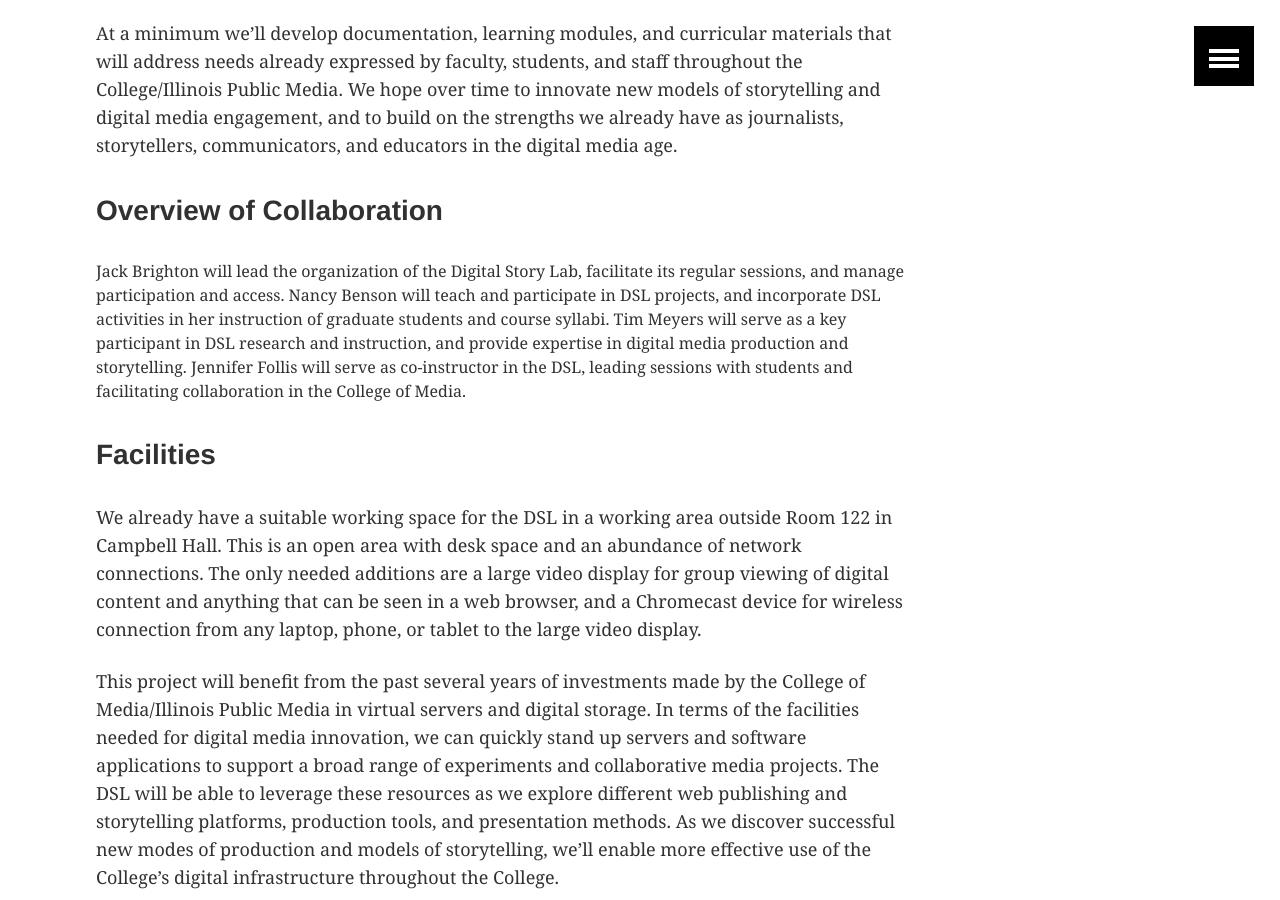
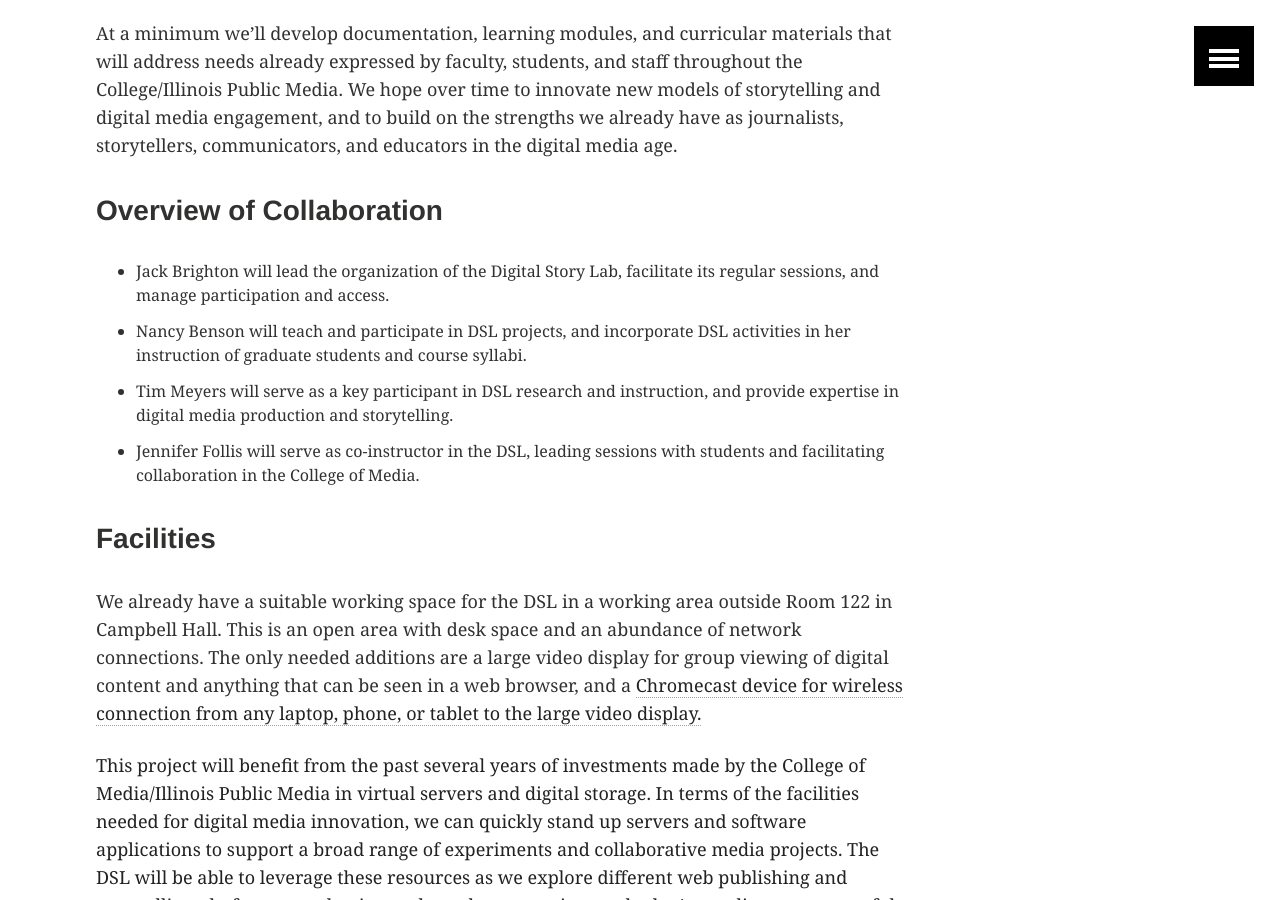
Before and after one commit to jackbrighton/jackbrighton.github.io, a Jekyll site: the page built from _posts/2015-04-25-digital-story-lab.html, in a window 1280 px wide and 900 px high, scrolled down 3423 px. Built offline with Jekyll 4.4.1, drawn with Linux system fonts in a browser that asks for light colours; some of the changed text lies outside the part shown.

Commit message:
add links to new post

```diff
--- a/_posts/2015-04-25-digital-story-lab.html
+++ b/_posts/2015-04-25-digital-story-lab.html
@@ -24,7 +24,7 @@
 
 <p>The College of Media has tremendous expertise in journalism, media production, advertising, and research. Illinois Public Media is a professional public media organization working to serve our community through works of journalism, arts and cultural programming, and audience engagement. We have an opportunity to combine research and teaching with professional practice, engaging with both the academic community and audiences throughout central Illinois and beyond. Together we can be innovators in defining the new forms of media and storytelling made possible by digital technology and the Internet. This starts by acknowledging what we, and the rest of the world, don’t yet know.</p>
 
-<p>We propose in this project to explore new territory: new forms of telling stories, producing content, and engaging audiences using digital tools and networks. We see opportunities to use existing tools and forms of innovation, such as content management systems like WordPress, Omeka, and Scalar; social networks like Twitter, Facebook, and Instagram; story formats like the New York Times “Snowfall” piece and its descendants, Storify, Medium, or Zeega; and data journalism projects like lobbyingmissouri.org.  We also recognize that these tools and forms are only today’s examples of the tools and forms yet to come, as we work to more clearly understand what we can do with digital technology and networks.</p>
+<p>We propose in this project to explore new territory: new forms of telling stories, producing content, and engaging audiences using digital tools and networks. We see opportunities to use existing tools and forms of innovation, such as content management systems like <a href="https://wordpress.com/" title="WordPress">WordPress</a>, <a href="https://omeka.org/" title="Omeka">Omeka</a>, and <a href="http://scalar.usc.edu/" title ="Scalar">Scalar</a>; social networks like Twitter, Facebook, and Instagram; story formats like <a href="http://www.nytimes.com/projects/2012/snow-fall/">The New York Times' “Snowfall” piece</a> and its descendants, <a href="https://storify.com/" title="Storify">Storify</a>, <a href="https://medium.com/" title="Medium">Medium</a>, or <a href="http://zeega.com/" title="Zeega">Zeega</a>; and data journalism projects like <a href="http://www.lobbyingmissouri.org/" title="lobbyingmissouri.org">lobbyingmissouri.org</a>.  We also recognize that these tools and forms are only today’s examples of the tools and forms yet to come, as we work to more clearly understand what we can do with digital technology and networks.</p>
 
 <p>We propose to explore this terrain with a purpose: To learn, innovate, and share. </p>
 
@@ -47,18 +47,20 @@
 
 <h3>Overview of Collaboration</h3>
 
-Jack Brighton will lead the organization of the Digital Story Lab, facilitate its regular sessions, and manage participation and access.
+<ul>
+<li>Jack Brighton will lead the organization of the Digital Story Lab, facilitate its regular sessions, and manage participation and access.</li>
 
-Nancy Benson will teach and participate in DSL projects, and incorporate DSL activities in her instruction of graduate students and course syllabi.
+<li>Nancy Benson will teach and participate in DSL projects, and incorporate DSL activities in her instruction of graduate students and course syllabi.</li>
 
-Tim Meyers will serve as a key participant in DSL research and instruction, and provide expertise in digital media production and storytelling.
+<li>Tim Meyers will serve as a key participant in DSL research and instruction, and provide expertise in digital media production and storytelling.</li>
 
-Jennifer Follis will serve as co-instructor in the DSL, leading sessions with students and facilitating collaboration in the College of Media.
+<li>Jennifer Follis will serve as co-instructor in the DSL, leading sessions with students and facilitating collaboration in the College of Media.</li>
+</ul>
 
 
 <h3>Facilities</h3>
 
-<p>We already have a suitable working space for the DSL in a working area outside Room 122 in Campbell Hall. This is an open area with desk space and an abundance of network connections. The only needed additions are a large video display for group viewing of digital content and anything that can be seen in a web browser, and a Chromecast device for wireless connection from any laptop, phone, or tablet to the large video display. </p>
+<p>We already have a suitable working space for the DSL in a working area outside Room 122 in Campbell Hall. This is an open area with desk space and an abundance of network connections. The only needed additions are a large video display for group viewing of digital content and anything that can be seen in a web browser, and a <a href="https://www.google.com/chrome/devices/chromecast/lpdr.html?utm_source=en-ha-na-sem&utm_medium=text&utm_content=bkws&utm_campaign=chromecast-microsite&gclid=CjwKEAjw9uypBRD5pMDYtsKxvXcSJACcb9AYWfqOQOKH8XQBFMm00y9jrI26z3KdOATrHwD6YKHULBoCiRPw_wcB" title ="Chromecast">Chromecast device for wireless connection from any laptop, phone, or tablet to the large video display. </p>
 
 <p>This project will benefit from the past several years of investments made by the College of Media/Illinois Public Media in virtual servers and digital storage. In terms of the facilities needed for digital media innovation, we can quickly stand up servers and software applications to support a broad range of experiments and collaborative media projects. The DSL will be able to leverage these resources as we explore different web publishing and storytelling platforms, production tools, and presentation methods. As we discover successful new modes of production and models of storytelling, we’ll enable more effective use of the College’s digital infrastructure throughout the College.</p>
 
```
